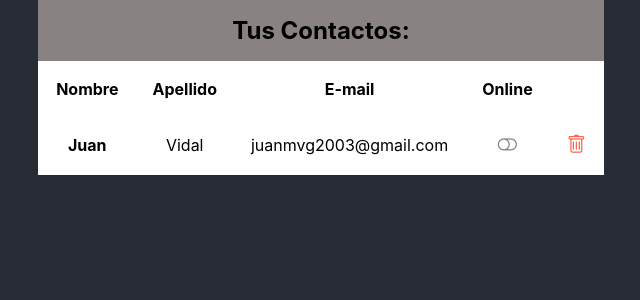
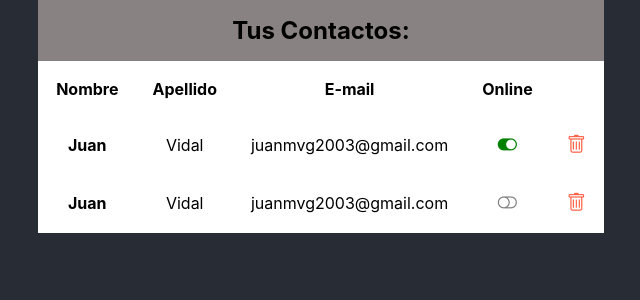
Before and after one commit to JuanVidal03/ejercicios-react, a React (Create React App) app: page / in a window 1280 px wide. Shown: the top 300 px of the page, without its empty margins (319-959 px from the left). Built offline with nearby package versions, Linux system fonts and the light colour scheme.

Commit message:
funcion paraeliminar contacto, alterar estado del contacto

```diff
--- a/src/App.css
+++ b/src/App.css
@@ -28,6 +28,7 @@ body{
 
 .card-body{
   width: 100%;
+  max-width: 700px;
   height: 100%;
   max-height: 700px;
   background-color: #fff;
--- a/src/ejercicios/clases1-2-3-7-8-9/ListContacto.jsx
+++ b/src/ejercicios/clases1-2-3-7-8-9/ListContacto.jsx
@@ -38,9 +38,8 @@ const ListContacto = ( { contact, online, remove } ) => {
 ListContacto.propTypes = {
     //le digo que esto va aser una instancia de la clase constructor Contacto.js
     contact: PropTypes.instanceOf(Contacto),
-    online: PropTypes.func.isRequired,
     remove: PropTypes.func.isRequired,
-
+    online: PropTypes.func.isRequired
 }
 
 export default ListContacto;
--- a/src/ejercicios/clases1-2-3-7-8-9/RenderContacto.jsx
+++ b/src/ejercicios/clases1-2-3-7-8-9/RenderContacto.jsx
@@ -1,9 +1,34 @@
 import ListContacto from "./ListContacto";
 import { Contacto } from "./Contacto";
+import { useState } from "react";
 
 const RenderContacto = () => {
-    //ejemplod e contacto
-    let contacto = new Contacto('Juan', 'Vidal', 'juanmvg2003@gmail.com', false);
+
+    //ejemplo de contacto
+    let contacto = new Contacto('Juan', 'Vidal', 'juanmvg2003@gmail.com', true);
+    let contacto1 = new Contacto('Juan', 'Vidal', 'juanmvg2003@gmail.com', false);
+
+    const [contactos, setContactos] = useState([contacto, contacto1]);
+
+    //para cambiar estado de online
+    const onlineContact = ( contact ) => {
+        const index = contactos.indexOf( contact );
+        const tempContact = [...contactos];
+
+        tempContact[index].online = !tempContact[index].online;
+        setContactos(tempContact);
+    }
+
+
+
+    //función para remover un contacto
+    const removeContact = ( contact ) => {
+        const index = contactos.indexOf( contact );
+        const tempContact = [...contactos];
+
+        tempContact.splice(index,1)
+        setContactos(tempContact);
+    }
 
 
     return(
@@ -32,14 +57,21 @@ const RenderContacto = () => {
                             <tbody>
 
                                 {/* Iterar sobre la lista de tareas */}
-                                <ListContacto contact={contacto}/>
+                                {contactos.map((contacto, index) =>
+                                    <ListContacto
+                                        contact={contacto}
+                                        key={index}
+                                        remove={ removeContact }
+                                        online={ onlineContact }
+                                        />
+                                )}
 
                             </tbody>
                         </table>
                     </div>
                 </div>
             </div>
-            {/* <TaskForm add={ addTask }/> */}
+            {/* <ContactForm add={ addTask }/> */}
         </div>
     )
 }
```
